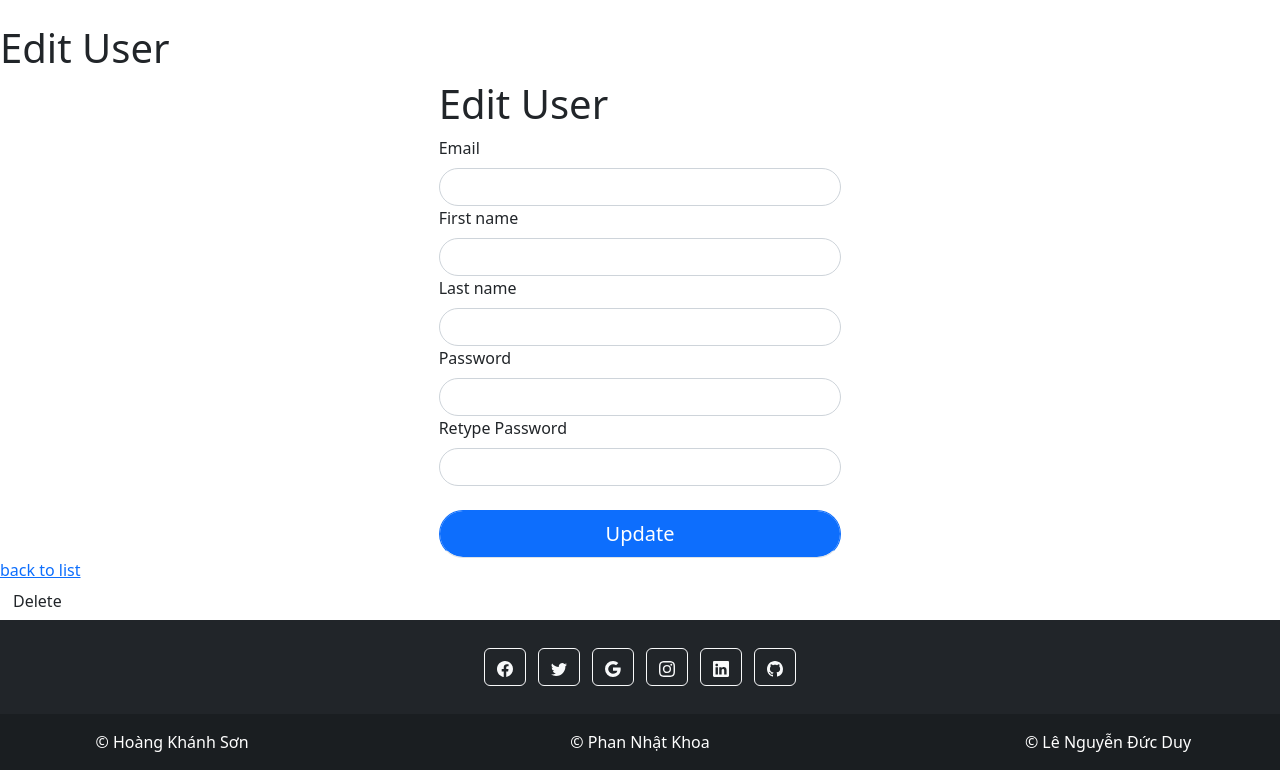
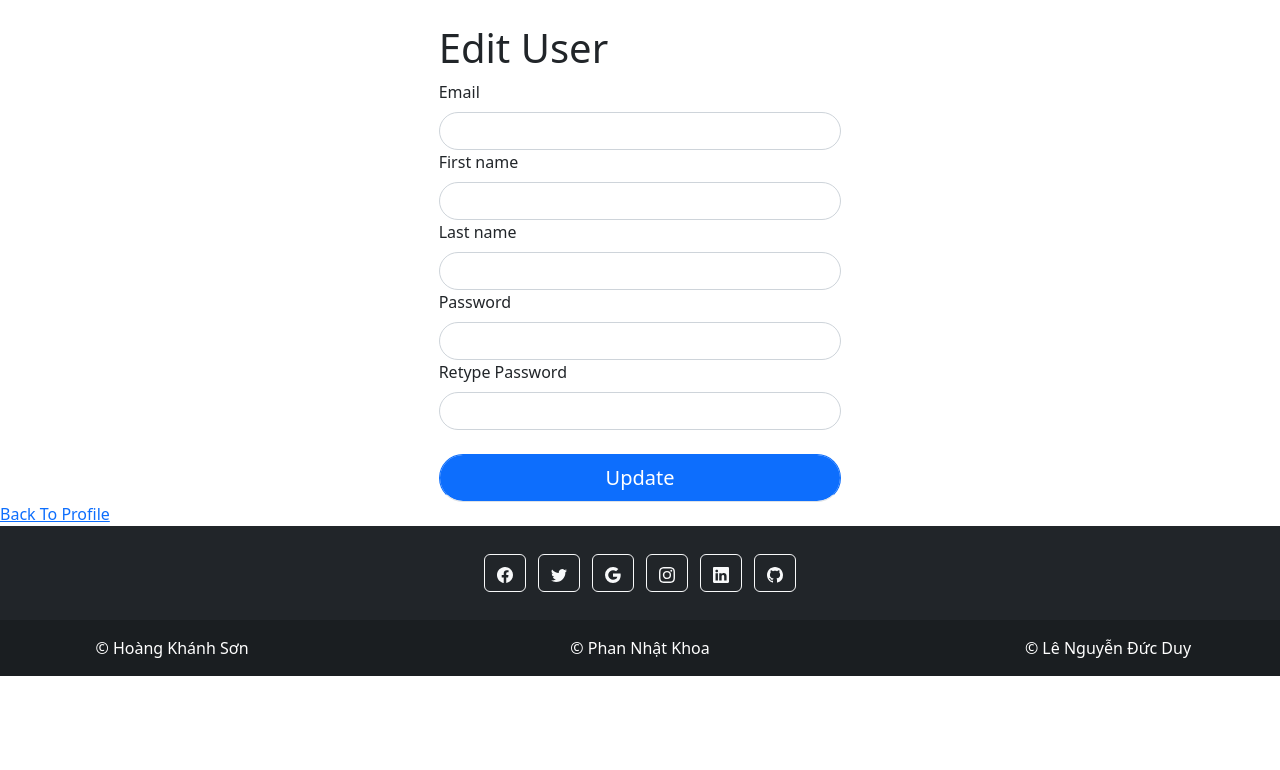
Before and after one commit to phannhatkhoa/Project, a Symfony app: template templates/user/edit.html.twig in a window 1280 px wide. Shown: the part 161-931 px from the top of the page. After the commit the page ends 837 px from the top, so only its background shows below. Run offline with Twig, Linux system fonts and the light colour scheme; the template is opened without the code that fills it, so the values that code supplies are empty; form fields are guessed from the names that the template uses; some libraries are stand-ins or nearby versions.

Commit message:
Update edit user make this have logic

```diff
--- a/templates/user/edit.html.twig
+++ b/templates/user/edit.html.twig
@@ -3,11 +3,9 @@
 {% block title %}Edit User{% endblock %}
 
 {% block body %}
-    <h1>Edit User</h1>
 
     {{ include('user/_form.html.twig', {'button_label': 'Update'}) }}
 
-    <a href="{{ path('app_user_index') }}">back to list</a>
-
-    {{ include('user/_delete_form.html.twig') }}
+    <a href="{{ path('app_user_show', {'id': user.id}) }}">Back To Profile</a>
+    {#    {{ include('user/_delete_form.html.twig') }}#}
 {% endblock %}
```
